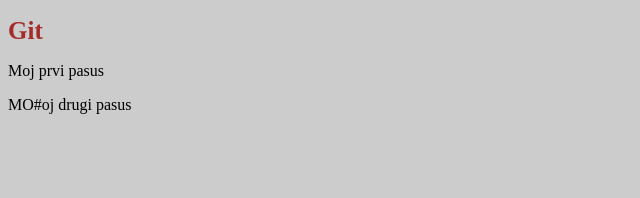
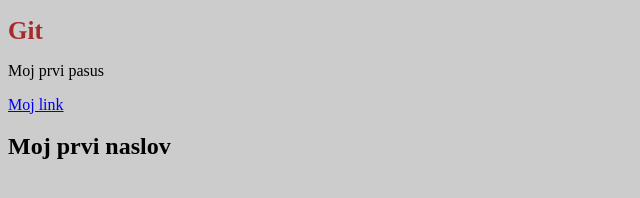
Before and after one commit to NikolinaMekterovic/smart, a plain HTML site: page index.html in a window 1280 px wide. Shown: the whole page, without its empty margins (0-640 px from the left). Drawn offline with Linux system fonts and the light colour scheme.

Commit message:
Dodat link i naslov

```diff
--- a/index.html
+++ b/index.html
@@ -11,8 +11,9 @@
     <h1>Git</h1>
     <div class="container">
         <p>Moj prvi pasus</p>
-        <p>MO#oj drugi pasus</p>
+        <a href="#">Moj link</a>
     </div>
+    <h2>Moj prvi naslov</h2>
 
 </body>
 </html>
```
